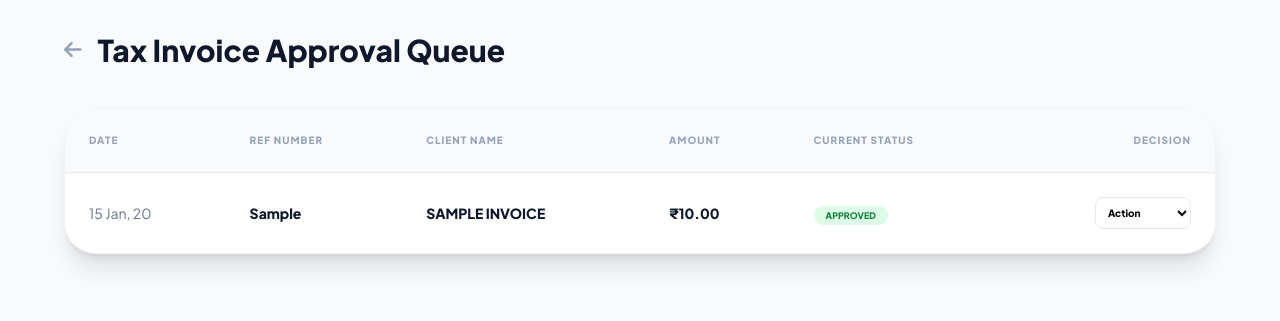
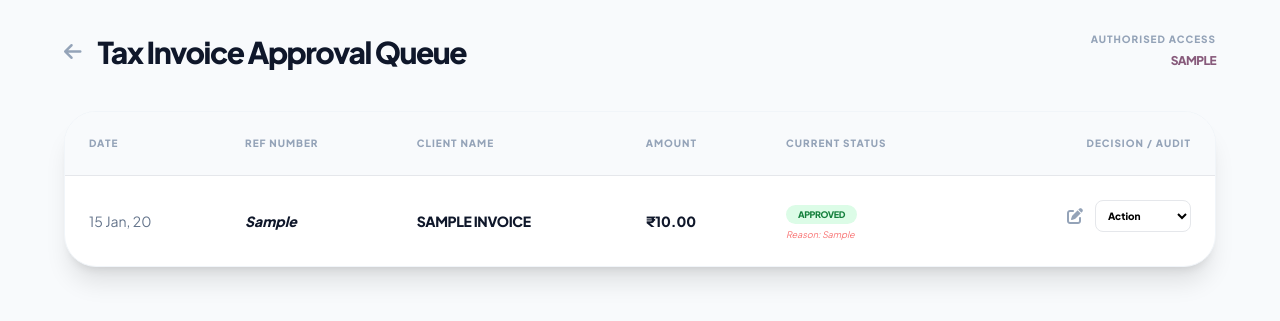
Before and after one commit to careatc1-pixel/A-SmartERP, a Flask app: page /sales/approvals/1 in a window 1280 px wide. Shown: the top 321 px of the page. Run offline with Flask 3, Linux system fonts and the light colour scheme; a user stored in the database is signed in; tables that the repository leaves empty hold one stand-in row (values such as "Sample post"); some libraries are stand-ins or nearby versions.

Commit message:
Invoicing-ERP-Reset-Thu 04/16/2026-23:38:42.40

```diff
--- a/app.py
+++ b/app.py
@@ -17,7 +17,7 @@ if DB_URL.startswith("postgres://"):
 app.config.update(
     SQLALCHEMY_DATABASE_URI=DB_URL,
     SQLALCHEMY_TRACK_MODIFICATIONS=False,
-    SECRET_KEY='ATHARV_ERP_V12_APPROVALS' # Key updated for status logic
+    SECRET_KEY='ATHARV_ERP_V13_AUDIT_LOG' # Key updated for new columns
 )
 
 db = SQLAlchemy(app)
@@ -32,14 +32,6 @@ class User(UserMixin, db.Model):
     id = db.Column(db.Integer, primary_key=True)
     username = db.Column(db.String(50), unique=True)
     password = db.Column(db.String(100))
-
-class Invoice(db.Model):
-    id = db.Column(db.Integer, primary_key=True)
-    invoice_no = db.Column(db.String(20), unique=True)
-    client_name = db.Column(db.String(100))
-    amount = db.Column(db.Float)
-    status = db.Column(db.String(20), default='Unpaid')
-    date_created = db.Column(db.Date, default=datetime.utcnow().date())
 
 class Product(db.Model):
     id = db.Column(db.Integer, primary_key=True)
@@ -56,7 +48,8 @@ class SaleInvoice(db.Model):
     client_name = db.Column(db.String(100))
     total_amount = db.Column(db.Float)
     gst_amount = db.Column(db.Float)
-    status = db.Column(db.String(20), default='Pending') # Default set to Pending
+    status = db.Column(db.String(20), default='Pending')
+    cancel_reason = db.Column(db.String(255)) # Naya Column for Audit
     date = db.Column(db.DateTime, default=datetime.utcnow)
 
 class SalesOrder(db.Model):
@@ -65,7 +58,8 @@ class SalesOrder(db.Model):
     so_no = db.Column(db.String(50), unique=True)
     client_name = db.Column(db.String(100))
     total_amount = db.Column(db.Float)
-    status = db.Column(db.String(20), default='Pending') # Default set to Pending
+    status = db.Column(db.String(20), default='Pending')
+    cancel_reason = db.Column(db.String(255)) # Naya Column for Audit
     date = db.Column(db.DateTime, default=datetime.utcnow)
 
 class PurchaseInvoice(db.Model):
@@ -112,13 +106,7 @@ def login():
 @app.route('/dashboard')
 @login_required
 def dashboard():
-    company_info = {
-        "name": "Atharv Tech co.",
-        "location": "New Delhi, India",
-        "phone": "+91 93107 21874",
-        "email": "care.atc1@gmail.com",
-        "initial": "A"
-    }
+    company_info = {"name": "Atharv Tech co.", "location": "New Delhi", "phone": "+91 93107 21874"}
     invoices = SaleInvoice.query.filter_by(user_id=current_user.id).order_by(SaleInvoice.id.desc()).all()
     return render_template('dashboard.html', invoices=invoices, company=company_info, name=current_user.username)
 
@@ -127,21 +115,15 @@ def dashboard():
 def accounting():
     user_sales = SaleInvoice.query.filter_by(user_id=current_user.id).all()
     total_val = sum(s.total_amount for s in user_sales)
-    stats = {
-        "total_invoices": len(user_sales),
-        "pending_bills": 0,
-        "cash_flow": f"₹{total_val:,.2f}"
-    }
+    stats = {"total_invoices": len(user_sales), "pending_bills": 0, "cash_flow": f"₹{total_val:,.2f}"}
     return render_template('accounting.html', stats=stats, name=current_user.username)
 
 @app.route('/sales/hub')
 @login_required
 def sales_hub():
-    # Show only pending/confirmed SO for the counter
     so_count = SalesOrder.query.filter_by(user_id=current_user.id, status='Pending').count()
     return render_template('sales_hub.html', so_count=so_count, name=current_user.username)
 
-# --- NEW: APPROVALS ROUTE ---
 @app.route('/sales/approvals/<type>')
 @login_required
 def approval_page(type):
@@ -151,10 +133,9 @@ def approval_page(type):
     else:
         data = SaleInvoice.query.filter_by(user_id=current_user.id).order_by(SaleInvoice.date.desc()).all()
         title = "Tax Invoice Approval Queue"
-
     return render_template('approval_list.html', data=data, title=title, type=type, name=current_user.username)
 
-# --- NEW: STATUS UPDATE API ---
+# --- UPDATED STATUS API WITH REASON ---
 @app.route('/api/update-status', methods=['POST'])
 @login_required
 def update_status():
@@ -167,6 +148,8 @@ def update_status():
 
         if target:
             target.status = req['status']
+            if 'reason' in req and req['reason']:
+                target.cancel_reason = req['reason']
             db.session.commit()
             return jsonify({"status": "success"})
         return jsonify({"status": "error", "message": "Record not found"}), 404
@@ -181,38 +164,22 @@ def reports():
     orders = SalesOrder.query.filter_by(user_id=current_user.id).order_by(SalesOrder.date.desc()).all()
     return render_template('reports.html', sales=sales, orders=orders, name=current_user.username)
 
-@app.route('/sales/new')
-@login_required
-def new_sales():
-    products = Product.query.filter_by(user_id=current_user.id).all()
-    return render_template('sales_form.html', products=products)
-
-@app.route('/sales/order/new')
-@login_required
-def new_sales_order():
-    return render_template('sales_order_form.html', name=current_user.username)
-
 @app.route('/api/save-sale', methods=['POST'])
 @login_required
 def save_sale():
     data = request.json
     try:
-        existing = SaleInvoice.query.filter_by(inv_no=data['inv_no']).first()
-        final_inv_no = data['inv_no']
-        if existing:
-            final_inv_no = f"{data['inv_no']}-{datetime.now().strftime('%M%S')}"
-
         new_sale = SaleInvoice(
             user_id=current_user.id,
-            inv_no=final_inv_no,
+            inv_no=data['inv_no'],
             client_name=data['client'],
             total_amount=float(data['total']),
             gst_amount=float(data['gst']),
-            status='Pending' # New entries start as pending
+            status='Pending'
         )
         db.session.add(new_sale)
         db.session.commit()
-        return jsonify({"status": "success", "message": "Cloud Sync Complete"})
+        return jsonify({"status": "success"})
     except Exception as e:
         db.session.rollback()
         return jsonify({"status": "error", "message": str(e)}), 400
@@ -227,40 +194,14 @@ def save_so():
             so_no=data['so_no'],
             client_name=data['client'],
             total_amount=float(data['total']),
-            status='Pending' # New orders start as pending
+            status='Pending'
         )
         db.session.add(new_so)
         db.session.commit()
-        return jsonify({"status": "success", "message": "Sales Order Created"})
+        return jsonify({"status": "success"})
     except Exception as e:
         db.session.rollback()
         return jsonify({"status": "error", "message": str(e)}), 400
-
-@app.route('/export/<module>')
-@login_required
-def export_master(module):
-    data_list = []
-    filename = f"ATC_{module}_Report.xlsx"
-
-    if module == 'sales':
-        items = SaleInvoice.query.filter_by(user_id=current_user.id).all()
-        data_list = [{"Date": i.date.strftime('%d-%m-%Y'), "Invoice No": i.inv_no, "Client": i.client_name, "GST Amount": i.gst_amount, "Total Amount": i.total_amount, "Status": i.status} for i in items]
-    elif module == 'purchase':
-        items = PurchaseInvoice.query.filter_by(user_id=current_user.id).all()
-        data_list = [{"Date": i.date.strftime('%d-%m-%Y'), "Bill No": i.bill_no, "Vendor": i.vendor_name, "GST Amount": i.gst_amount, "Total Amount": i.total_amount} for i in items]
-    elif module == 'inventory':
-        items = Product.query.filter_by(user_id=current_user.id).all()
-        data_list = [{"Item Name": i.name, "SKU": i.sku, "Current Stock": i.stock, "Unit Price": i.price, "Valuation": i.stock * i.price} for i in items]
-
-    if not data_list:
-        return "No data found to export", 404
-
-    df = pd.DataFrame(data_list)
-    output = BytesIO()
-    with pd.ExcelWriter(output, engine='openpyxl') as writer:
-        df.to_excel(writer, index=False, sheet_name=module.capitalize())
-    output.seek(0)
-    return send_file(output, download_name=filename, as_attachment=True)
 
 @app.route('/logout')
 def logout():
--- a/templates/approval_list.html
+++ b/templates/approval_list.html
@@ -16,8 +16,12 @@
     <div class="max-w-6xl mx-auto">
         <div class="flex justify-between items-center mb-10">
             <div class="flex items-center gap-4">
-                <a href="/sales/hub" class="text-slate-400 hover:text-slate-900"><i class="fa-solid fa-arrow-left text-xl"></i></a>
-                <h1 class="text-3xl font-black text-slate-900">{{ title }}</h1>
+                <a href="/sales/hub" class="text-slate-400 hover:text-slate-900 transition-all"><i class="fa-solid fa-arrow-left text-xl"></i></a>
+                <h1 class="text-3xl font-black text-slate-900 tracking-tighter">{{ title }}</h1>
+            </div>
+            <div class="text-right">
+                <span class="text-[10px] font-black text-slate-400 uppercase tracking-widest block">Authorised Access</span>
+                <span class="text-xs font-bold text-[#875A7B] uppercase tracking-tighter">{{ name }}</span>
             </div>
         </div>
 
@@ -30,50 +34,90 @@
                         <th class="p-6">Client Name</th>
                         <th class="p-6">Amount</th>
                         <th class="p-6">Current Status</th>
-                        <th class="p-6 text-right">Decision</th>
+                        <th class="p-6 text-right">Decision / Audit</th>
                     </tr>
                 </thead>
                 <tbody class="divide-y divide-slate-50">
                     {% for item in data %}
                     <tr class="hover:bg-slate-50/50 transition-colors">
                         <td class="p-6 text-sm font-medium text-slate-500">{{ item.date.strftime('%d %b, %y') }}</td>
-                        <td class="p-6 text-sm font-bold text-slate-900">{{ item.so_no if type == 'orders' else item.inv_no }}</td>
-                        <td class="p-6 text-sm font-bold text-slate-900 uppercase">{{ item.client_name }}</td>
+                        <td class="p-6 text-sm font-bold text-slate-900 italic">
+                            {{ item.so_no if type == 'orders' else item.inv_no }}
+                        </td>
+                        <td class="p-6 text-sm font-bold text-slate-900 uppercase tracking-tight">{{ item.client_name }}</td>
                         <td class="p-6 text-sm font-black text-slate-900">₹{{ "{:,.2f}".format(item.total_amount) }}</td>
                         <td class="p-6">
-                            <span class="px-3 py-1 rounded-full text-[9px] font-black uppercase
-                                {{ 'bg-green-100 text-green-700' if item.status == 'Approved' else 'bg-amber-100 text-amber-700' if item.status == 'Pending' else 'bg-red-100 text-red-700' }}">
+                            <span class="px-3 py-1 rounded-full text-[9px] font-black uppercase tracking-tighter
+                                {{ 'bg-green-100 text-green-700' if item.status == 'Approved' else
+                                   'bg-red-100 text-red-700' if item.status == 'Cancelled' else
+                                   'bg-amber-100 text-amber-700' }}">
                                 {{ item.status }}
                             </span>
+                            {% if item.cancel_reason %}
+                            <p class="text-[9px] text-red-400 mt-1 italic font-medium">Reason: {{ item.cancel_reason }}</p>
+                            {% endif %}
                         </td>
-                        <td class="p-6 text-right">
-                            <select onchange="updateStatus('{{ item.so_no if type == 'orders' else item.inv_no }}', this.value, '{{ type }}')"
+                        <td class="p-6 text-right flex items-center justify-end gap-3">
+                            <button onclick="alert('Redirecting to Edit Form...')" class="text-slate-400 hover:text-blue-600 transition-colors" title="Edit Record">
+                                <i class="fa-solid fa-pen-to-square"></i>
+                            </button>
+
+                            <select onchange="handleDecision('{{ item.so_no if type == 'orders' else item.inv_no }}', this.value, '{{ type }}')"
                                     class="text-[10px] font-bold border rounded-lg p-2 bg-white focus:ring-2 focus:ring-[#875A7B] outline-none cursor-pointer">
                                 <option value="" selected disabled>Action</option>
                                 <option value="Approved" class="text-green-600">Approve ✅</option>
-                                <option value="Rejected" class="text-red-600">Reject ❌</option>
+                                <option value="Cancelled" class="text-red-600">Cancel 🚫</option>
                                 <option value="Pending" class="text-amber-600">Hold ⏳</option>
                             </select>
                         </td>
                     </tr>
                     {% endfor %}
+                    {% if not data %}
+                    <tr>
+                        <td colspan="6" class="p-20 text-center text-slate-400 italic text-sm">No pending items in the queue.</td>
+                    </tr>
+                    {% endif %}
                 </tbody>
             </table>
         </div>
     </div>
 
     <script>
-        async function updateStatus(id, newStatus, moduleType) {
+        async function handleDecision(id, status, type) {
+            let reason = "";
+
+            // Vikas bhai, agar "Cancelled" select kiya to reason mangenge
+            if (status === "Cancelled") {
+                reason = prompt("Why are you cancelling this record? (Mandatory):");
+                if (!reason || reason.trim() === "") {
+                    alert("Operation cancelled. Reason is required to cancel a document.");
+                    location.reload();
+                    return;
+                }
+            }
+
+            try {
                 const response = await fetch('/api/update-status', {
                     method: 'POST',
                     headers: { 'Content-Type': 'application/json' },
-                body: JSON.stringify({ id: id, status: newStatus, type: moduleType })
+                    body: JSON.stringify({
+                        id: id,
+                        status: status,
+                        type: type,
+                        reason: reason
+                    })
                 });
+
+                const result = await response.json();
+
                 if(response.ok) {
-                alert('Status Updated to ' + newStatus);
-                location.reload(); // Refresh the list
+                    alert('Status updated to ' + status + ' successfully.');
+                    location.reload();
                 } else {
-                alert('Authorization Failed!');
+                    alert('Failed to update: ' + (result.message || 'Error'));
+                }
+            } catch (e) {
+                alert('Network error. Check connection to Neon DB.');
             }
         }
     </script>
```
Lines whose indentation alone changed are shown as unchanged.
